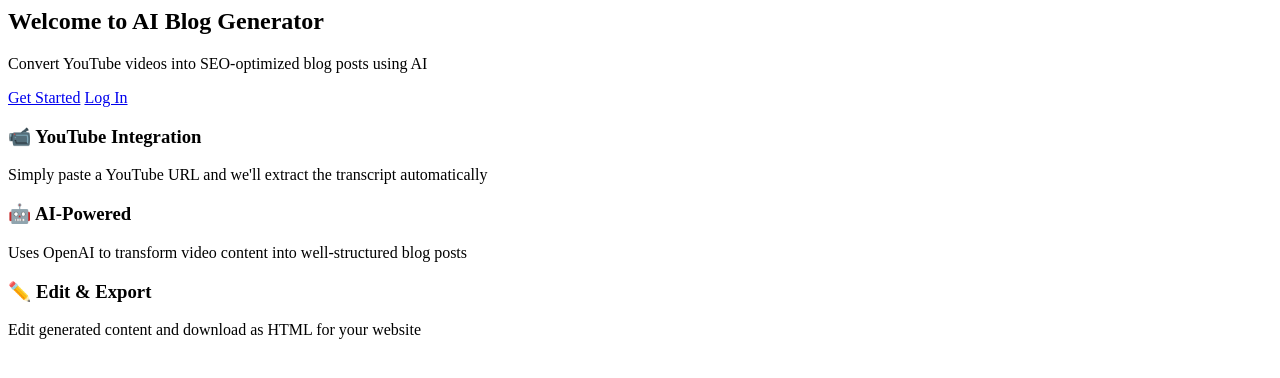
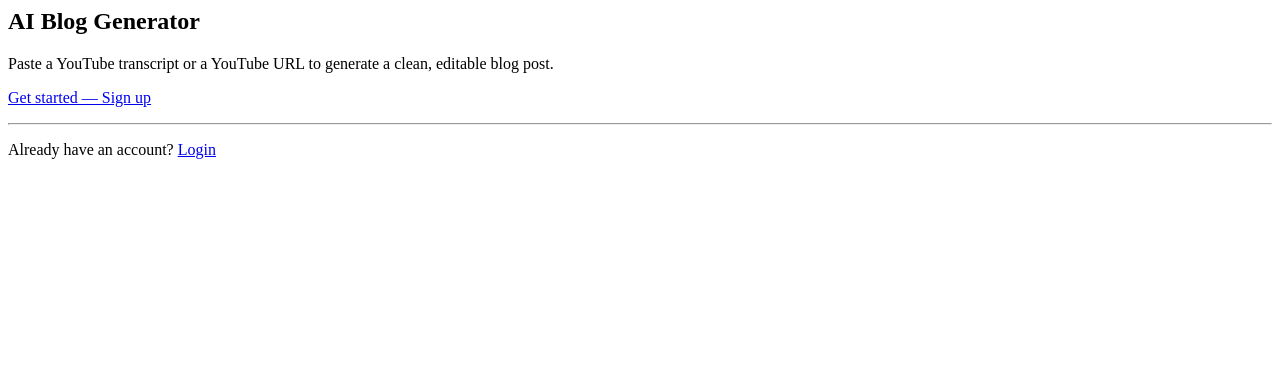
Before and after one commit to indishmarketer/ai-blog-generator, a website: page views/index.html in a window 1280 px wide. Drawn offline with Linux system fonts and the light colour scheme.

Commit message:
Update index.html

```diff
--- a/views/index.html
+++ b/views/index.html
@@ -1,26 +1,7 @@
-<div class="hero">
-    <h2>Welcome to AI Blog Generator</h2>
-    <p>Convert YouTube videos into SEO-optimized blog posts using AI</p>
-
-    <div class="cta-buttons">
-        <a href="/signup" class="btn btn-primary">Get Started</a>
-        <a href="/login" class="btn">Log In</a>
-    </div>
-</div>
-
-<div class="features">
-    <div class="feature">
-        <h3>📹 YouTube Integration</h3>
-        <p>Simply paste a YouTube URL and we'll extract the transcript automatically</p>
-    </div>
-
-    <div class="feature">
-        <h3>🤖 AI-Powered</h3>
-        <p>Uses OpenAI to transform video content into well-structured blog posts</p>
-    </div>
-
-    <div class="feature">
-        <h3>✏️ Edit & Export</h3>
-        <p>Edit generated content and download as HTML for your website</p>
-    </div>
-</div>
+<section>
+  <h1>AI Blog Generator</h1>
+  <p>Paste a YouTube transcript or a YouTube URL to generate a clean, editable blog post.</p>
+  <p><a href="/signup" class="btn">Get started — Sign up</a></p>
+  <hr>
+  <p>Already have an account? <a href="/login">Login</a></p>
+</section>
```
